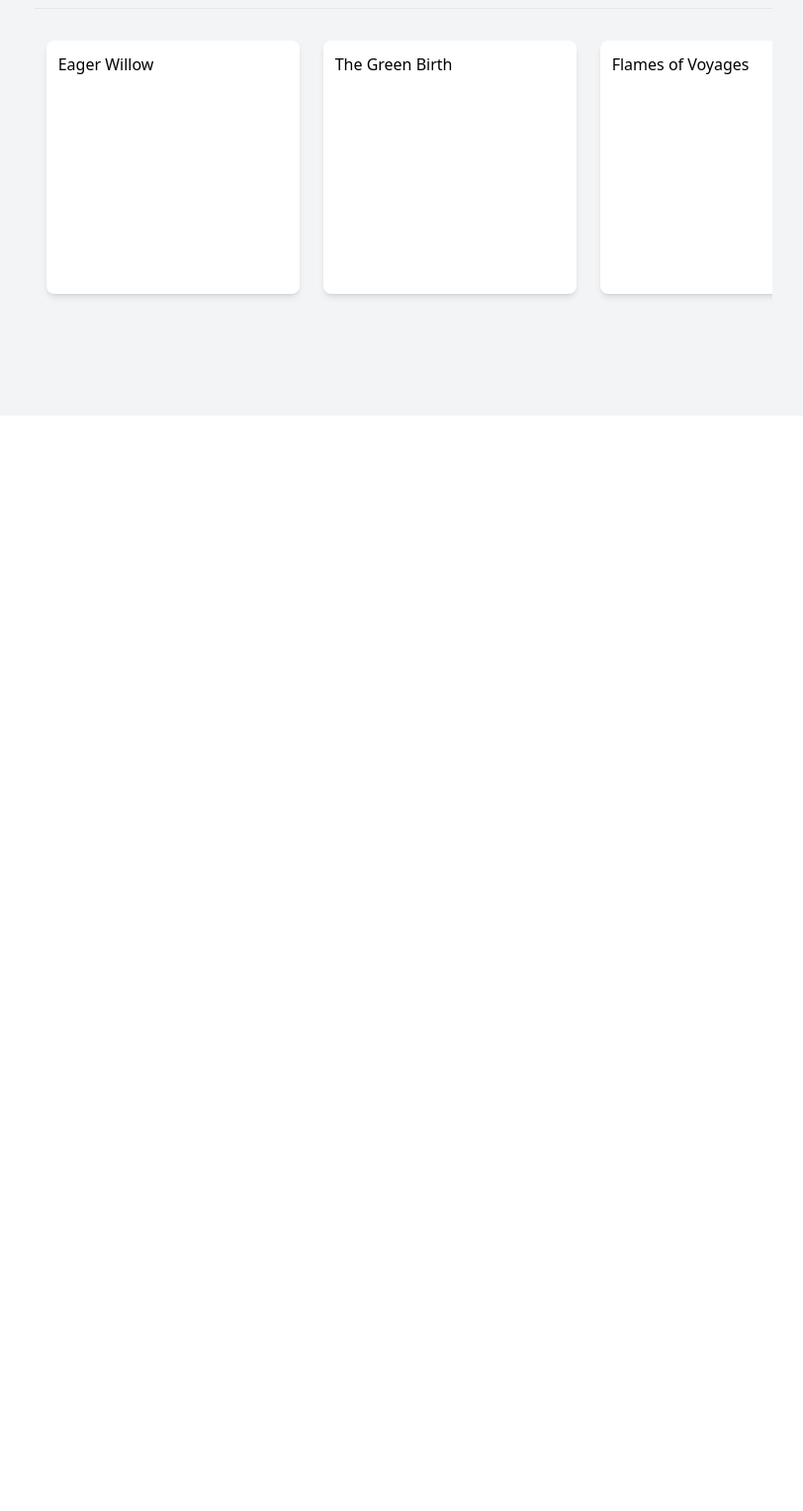
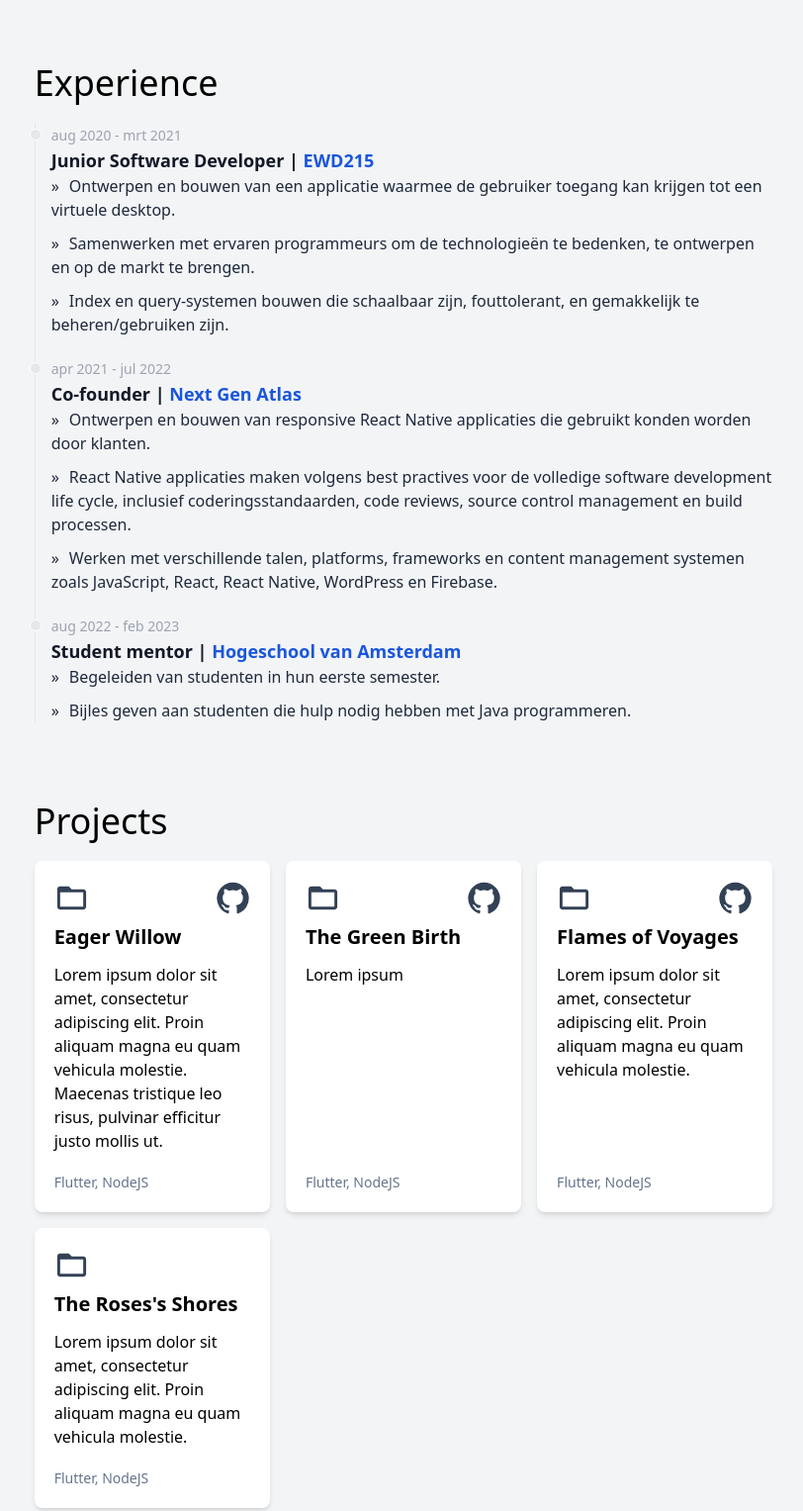
Before and after one commit to kingdennis-crypto/dennis-portfolio, a Gatsby site: page / in a window 1280 px wide. Shown: the part 1180-2707 px from the top of the page at 99% size, without its empty margins (232-1044 px from the left). Before the commit the page ends 1600 px from the top, so only its background shows below. Built offline with nearby package versions, Linux system fonts and the light colour scheme; Gatsby itself is replaced by a stand-in of ours.

Commit message:
feat: Finished the projects and experience part

```diff
--- a/src/App.css
+++ b/src/App.css
@@ -84,3 +84,17 @@ html {
   -ms-overflow-style: none;  /* IE and Edge */
   scrollbar-width: none;  /* Firefox */
 }
+
+section {
+  margin-bottom: 10vh;
+}
+
+.activitiesList::before {
+  content: "\00BB";
+  padding-right: 10px;
+  font-size: 16px;
+}
+
+.activitiesList {
+  margin-bottom: 10px;
+}
--- /dev/null
+++ b/src/components/footer.js
@@ -0,0 +1,12 @@
+import React from 'react';
+
+const Footer = () => {
+  return (
+    <footer className='w-full flex justify-center align-middle flex-col font-medium text-center p-5 leading-6 text-sm text-slate-700 dark:text-slate-300'>
+      <p>Built and designed by Dennis Moes.</p>
+      <p>All rights reserved. &#169;</p>
+    </footer>
+  )
+}
+
+export default Footer;
--- a/src/pages/index.js
+++ b/src/pages/index.js
@@ -4,13 +4,12 @@ import "../App.css";
 // Components
 import Image from "../components/image";
 import Navbar from "../components/navbar.js";
+import Footer from "../components/footer";
 
 // Icons
 import ExpandMoreIcon from '@mui/icons-material/ExpandMore';
-import StorageIcon from '@mui/icons-material/Storage';
-import StayCurrentPortraitIcon from '@mui/icons-material/StayCurrentPortrait';
-import PersonalVideoIcon from '@mui/icons-material/PersonalVideo';
-
+import FolderOpen from '@mui/icons-material/FolderOpen';
+import GitHubIcon from '@mui/icons-material/GitHub';
 
 // INSPIRATION
 // https://www.craftz.dog/
@@ -33,22 +32,68 @@ const timelineData = [
   }
 ]
 
+const experienceData = [
+  {
+    company: "EWD215",
+    title: "Junior Software Developer",
+    start: "aug 2020",
+    end: "mrt 2021",
+    activities: [
+      "Ontwerpen en bouwen van een applicatie waarmee de gebruiker toegang kan krijgen tot een virtuele desktop.",
+      "Samenwerken met ervaren programmeurs om de technologieën te bedenken, te ontwerpen en op de markt te brengen.",
+      "Index en query-systemen bouwen die schaalbaar zijn, fouttolerant, en gemakkelijk te beheren/gebruiken zijn."
+    ]
+  },
+  {
+    company: "Next Gen Atlas",
+    title: "Co-founder",
+    start: "apr 2021",
+    end: "jul 2022",
+    activities: [
+      "Ontwerpen en bouwen van responsive React Native applicaties die gebruikt konden worden door klanten.",
+      "React Native applicaties maken volgens best practives voor de volledige software development life cycle, inclusief coderingsstandaarden, code reviews, source control management en build processen.",
+      "Werken met verschillende talen, platforms, frameworks en content management systemen zoals JavaScript, React, React Native, WordPress en Firebase."
+    ]
+  },
+  {
+    company: "Hogeschool van Amsterdam",
+    title: "Student mentor",
+    start: "aug 2022",
+    end: "feb 2023",
+    activities: [
+      "Begeleiden van studenten in hun eerste semester.",
+      "Bijles geven aan studenten die hulp nodig hebben met Java programmeren."
+    ]
+  }
+]
+
 const projectData = [
   {
     title: "Eager Willow",
-    type: "mobile"
+    type: "mobile",
+    description: "Lorem ipsum dolor sit amet, consectetur adipiscing elit. Proin aliquam magna eu quam vehicula molestie. Maecenas tristique leo risus, pulvinar efficitur justo mollis ut.",
+    tags: "Flutter, NodeJS",
+    github: "https://google.com"
   },
   {
     title: "The Green Birth",
-    type: "mobile"
+    type: "mobile",
+    description: "Lorem ipsum ",
+    tags: "Flutter, NodeJS",
+    github: "https://google.com"
   },
   {
     title: "Flames of Voyages",
-    type: "web"
+    type: "web",
+    description: "Lorem ipsum dolor sit amet, consectetur adipiscing elit. Proin aliquam magna eu quam vehicula molestie.",
+    tags: "Flutter, NodeJS",
+    github: "https://google.com"
   },
   {
     title: "The Roses's Shores",
-    type: "backend"
+    type: "backend",
+    description: "Lorem ipsum dolor sit amet, consectetur adipiscing elit. Proin aliquam magna eu quam vehicula molestie.",
+    tags: "Flutter, NodeJS",
   }
 ]
 
@@ -56,13 +101,9 @@ const scrollIntoView = () => {
   document.querySelector("#content")?.scrollIntoView(true)
 }
 
-const getProjectIcon = (item) => {}
-
-// TODO FIX TAILWIND OR CHANGE BACK TO JAVASCRIPT
-
 const IndexPage = () => {
   return (
-    <div className="bg-gray-100 dark:bg-slate-800 transition-colors overflow-x-hidden">
+    <div className="bg-gray-100 dark:bg-slate-800 transition-colors overflow-x-hidden duration-700">
       <Navbar />
       <div className="h-screen relative flex flex-col justify-center items-center">
         <div className="gradient-text text-left text-8xl">
@@ -71,94 +112,74 @@ const IndexPage = () => {
           <p>Code.</p>
           <p>Repeat.</p>
         </div>
-        <div onClick={scrollIntoView} className="absolute bottom-20 p-2 rounded-md bg-slate-400 text-gray-100 dark:bg-white/50 dark:text-slate-800 cursor-pointer">
+        <div onClick={scrollIntoView} className="absolute bottom-20 p-2 rounded-md bg-slate-400 text-gray-100 dark:bg-white/50 dark:text-slate-800 cursor-pointer transition-colors duration-700">
           <ExpandMoreIcon className="text-6xl" />
         </div>
       </div>
       <div id="content" className="container flex justify-center mx-auto py-20 px-10 sm:px-20">
         <div className="w-full sm:w-2/3">
-          <section>
-            <p className="text-6xl dark:text-white">Hi, <span className="gradient-text">Dennis</span> here</p>
+          <section id="about">
+            <p className="text-6xl dark:text-white duration-700">Hi, <span className="gradient-text">Dennis</span> here</p>
             <p className="text-2xl text-slate-400">I create stuff sometimes.</p>
             <div className="w-full sm:w-1/2">
-              <p className="w-2/3 text-black dark:text-white">I am a full-stack developer based in Amsterdam with a passion for building digital services/stuff. I have a skillset ranging from launching products, planning and or designing the products to solve real-life problems with code.</p>
+              <p className="w-2/3 text-black dark:text-white duration-700">I am a full-stack developer based in Amsterdam with a passion for building digital services/stuff. I have a skillset ranging from launching products, planning and or designing the products to solve real-life problems with code.</p>
+            </div>
+
+          </section>
+          <section id="experience" className="transition-colors duration-700">
+            <p className="text-4xl mb-5 dark:text-white transition-colors duration-700">Experience</p>
+            <ol class="relative border-l border-gray-200 dark:border-gray-700 max-w-4xl">
+              {experienceData.map((item, index) => (
+                <li key={index} class="ml-4 mb-5">
+                  <div class="absolute w-3 h-3 bg-gray-200 rounded-full mt-1.5 -left-1.5 border border-white dark:border-gray-900 dark:bg-gray-700"></div>
+                  <time class="mb-1 text-sm font-normal leading-none text-gray-400 dark:text-gray-500">{item.start} - {item.end}</time>
+                  <h3 class="text-lg font-semibold text-gray-900 dark:text-white">
+                    {item.title} | <span className="text-blue-700 dark:text-blue-500">{item.company}</span>
+                  </h3>
+                  <ul>
+                    {item.activities.map((item) => (
+                      <li className="activitiesList text-slate-800 dark:text-slate-200">{item}</li>
+                    ))}
+                  </ul>
+                </li>
+              ))}
+            </ol>
+          </section>
+          <section id="projects">
+            <p className="text-4xl mb-5 dark:text-white transition-colors duration-700">Projects</p>
+            <div className="grid grid-cols-1 sm:grid-cols-2 md:grid-cols-3 gap-4">
+              {projectData.map((item, index) => (
+                <div
+                  key={index}
+                  className="w-full h-full p-5 flex flex-col overflow-hidden rounded-lg shadow-md bg-white  dark:bg-slate-700 dark:shadow-none dark:hover:shadow-none hover:shadow-xl hover:-translate-y-2 transition-all duration-200 ease-in-out"
+                >
+                  <div className="flex flex-row justify-between mb-2">
+                    <FolderOpen fontSize="large" className="dark:text-slate-200 text-slate-700 transistion-colors duration-700" />
+                    {item.github && (
+                      <a href={item.github} target="_blank">
+                        <GitHubIcon fontSize="large" className="dark:text-slate-200 text-slate-700 transistion-colors duration-700" />
+                      </a>
+                    )}
+                  </div>
+                  <p className="text-xl font-bold dark:text-white transition-colors duration-700">{item.title}</p>
+                  <p className="mt-3 mb-5 dark:text-white transition-colors duration-700">{item.description}</p>
+                  <p className="mt-auto text-sm text-slate-500 dark:text-slate-300 transition-colors duration-700">{item.tags}</p>
+                </div>
+              ))}
             </div>
           </section>
-          <hr className="my-6" />
           {/* <Image
               src="selfPortrait.jpeg"
               className="w-20 h-20 rounded-md"
               alt="Sunset Image"
             /> */}
-
-          {/* <div className="snap-x">
-            {projectData.map((item, index) => (
-              <div id={index} className="snap-center flex flex-col items-center bg-white rounded-lg border shadow-md md:flex-row md:max-w-xl hover:bg-gray-100 dark:border-gray-700 dark:bg-gray-800 dark:hover:bg-gray-700">
-                  <div className="flex flex-col justify-between p-4 leading-normal">
-                    <h5 className="mb-2 text-2xl font-bold tracking-tight text-gray-900 dark:text-white">Noteworthy technology acquisitions 2021</h5>
-                    <p className="mb-3 font-normal text-gray-700 dark:text-gray-400">Here are the biggest enterprise technology acquisitions of 2021 so far, in reverse chronological order.</p>
-                  </div>
-              </div>
-
-            ))}
-
-          </div> */}
-
-          <div className="flex overflow-x-scroll pb-10 pt-2 snap-x hide-scroll-bar">
-            <div className="flex flex-nowrap">
-              {projectData.map((item, index) => (
-                <div key={index} className="inline-block px-3 snap-center">
-                  <div
-                    className="w-64 h-64 max-w-xs p-3 overflow-hidden rounded-lg shadow-md bg-white hover:shadow-xl hover:-translate-y-2 transition-all duration-300 ease-in-out"
-                  >
-                    <p>{item.title}</p>
-
-                  </div>
-                </div>
-              ))}
-              {/* <div className="inline-block px-3 snap-center">
-                <div
-                  className="w-64 h-64 max-w-xs overflow-hidden rounded-lg shadow-md bg-white hover:shadow-xl transition-shadow duration-300 ease-in-out"
-                ></div>
-              </div>
-              <div className="inline-block px-3 snap-center">
-                <div
-                  className="w-64 h-64 max-w-xs overflow-hidden rounded-lg shadow-md bg-white hover:shadow-xl transition-shadow duration-300 ease-in-out"
-                ></div>
-              </div>
-              <div className="inline-block px-3 snap-center">
-                <div
-                  className="w-64 h-64 max-w-xs overflow-hidden rounded-lg shadow-md bg-white hover:shadow-xl transition-shadow duration-300 ease-in-out"
-                ></div>
-              </div>
-              <div className="inline-block px-3 snap-center">
-                <div
-                  className="w-64 h-64 max-w-xs overflow-hidden rounded-lg shadow-md bg-white hover:shadow-xl transition-shadow duration-300 ease-in-out"
-                ></div>
-              </div>
-              <div className="inline-block px-3 snap-center">
-                <div
-                  className="w-64 h-64 max-w-xs overflow-hidden rounded-lg shadow-md bg-white hover:shadow-xl transition-shadow duration-300 ease-in-out"
-                ></div>
-              </div>
-              <div className="inline-block px-3 snap-center">
-                <div
-                  className="w-64 h-64 max-w-xs overflow-hidden rounded-lg shadow-md bg-white hover:shadow-xl transition-shadow duration-300 ease-in-out"
-                ></div>
-              </div>
-              <div className="inline-block px-3 snap-center">
-                <div
-                  className="w-64 h-64 max-w-xs overflow-hidden rounded-lg shadow-md bg-white hover:shadow-xl transition-shadow duration-300 ease-in-out"
-                ></div>
-              </div> */}
-            </div>
-          </div>
         </div>
       </div>
+      <Footer />
     </div>
   )
 }
 
 export default IndexPage
 
-export const Head = () => <title>Dennis Moes: any</title>
+export const Head = () => <title>Dennis Moes</title>
```
Also changed, not shown: src/components/navbar.js (+0 -19 lines).
